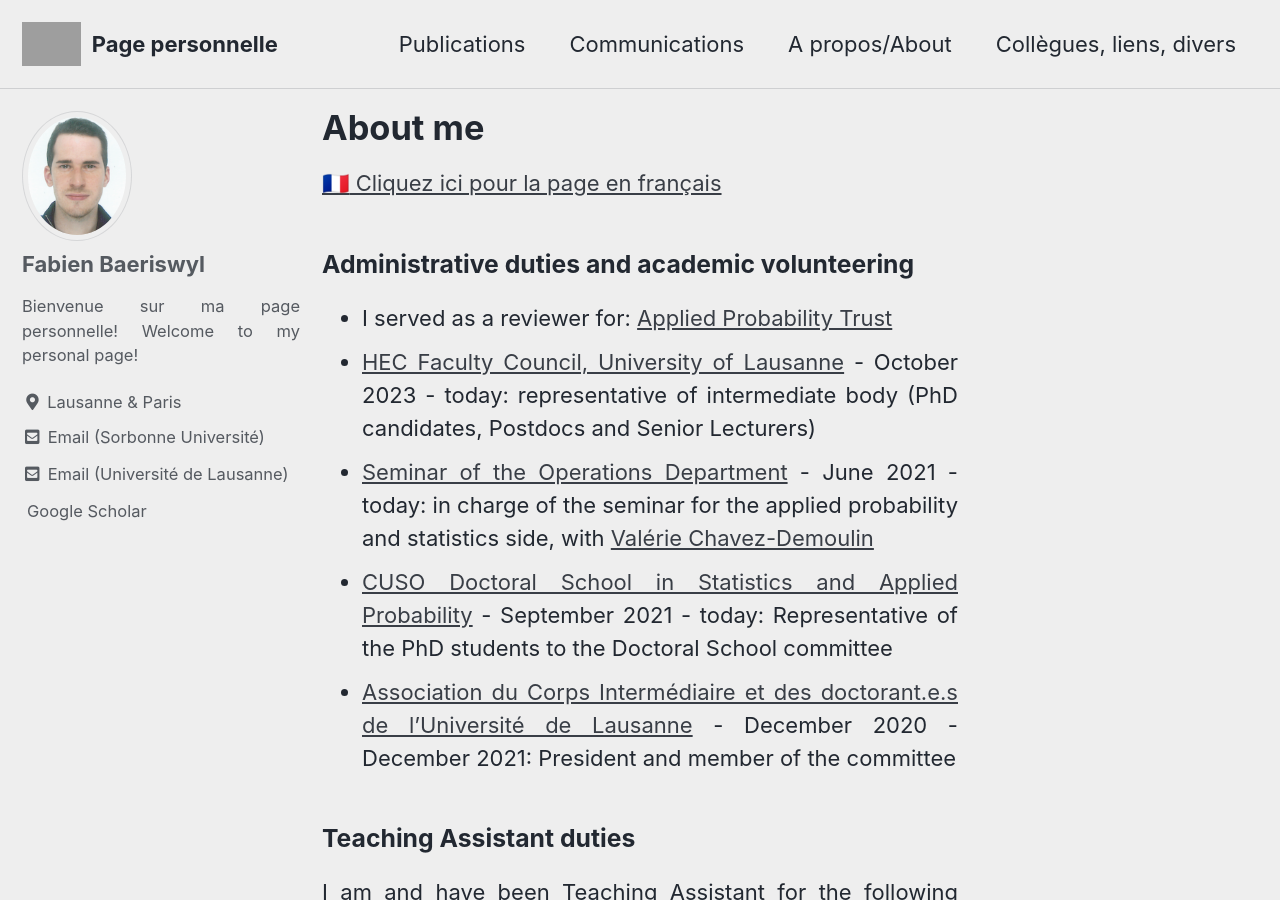
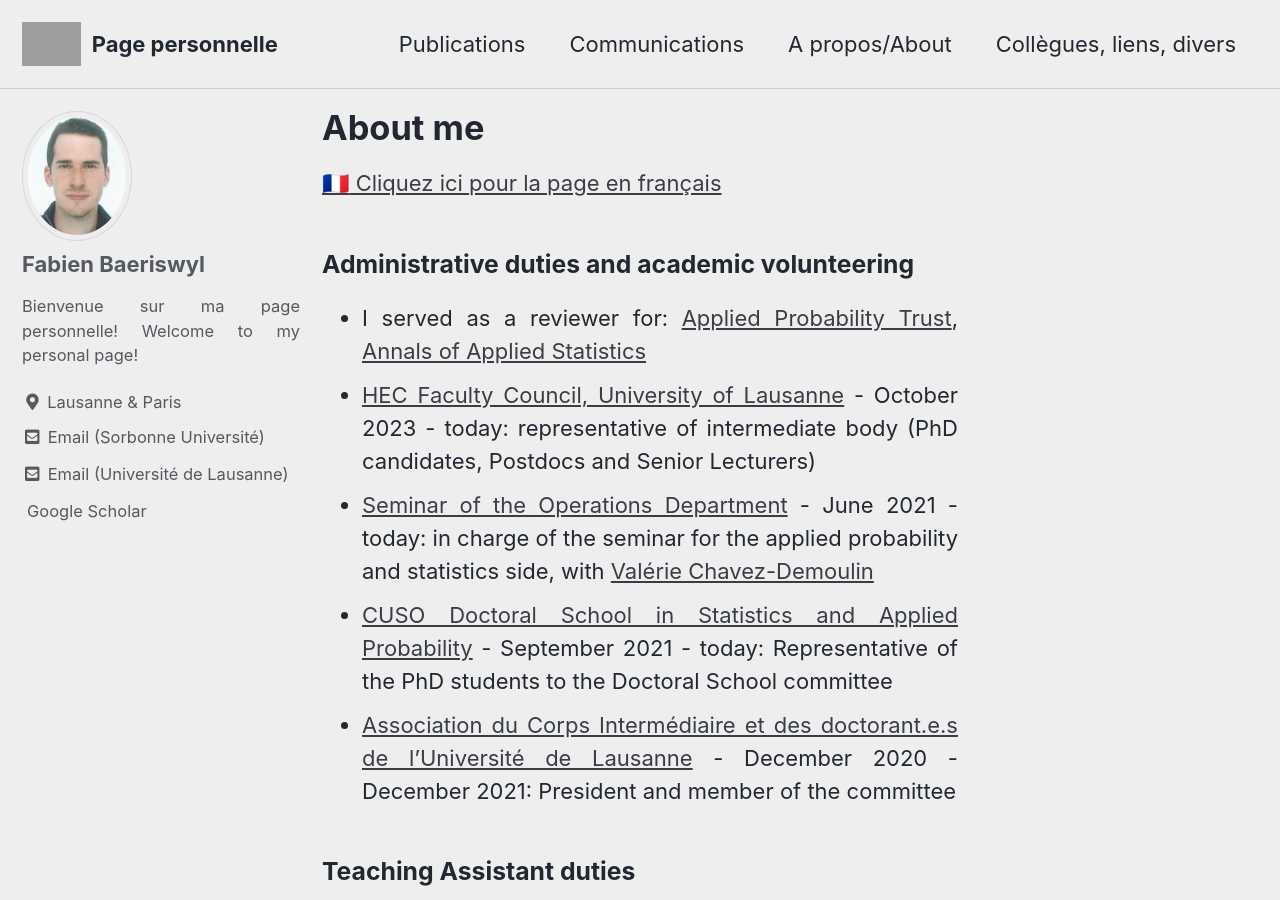
Before and after one commit to hplaninic/hrvoje.planinic.github.io, a Jekyll site: the page built from _pages/about-en.md, in a window 1280 px wide and 900 px high. Built offline with Jekyll 4.4.1, drawn with Linux system fonts in a browser that asks for light colours; cached includes are drawn as plain includes; emoji names are drawn with the system emoji font; a style sheet for code colours, icons or effects is not loaded; grey boxes are pictures that could not be loaded.

Commit message:
Update about-en.md

```diff
--- a/_pages/about-en.md
+++ b/_pages/about-en.md
@@ -10,7 +10,7 @@ author_profile: true
 
 ### Administrative duties and academic volunteering
 
-- I served as a reviewer for: [Applied Probability Trust](https://www.cambridge.org/core/societies/applied-probability-trust)
+- I served as a reviewer for: [Applied Probability Trust](https://www.cambridge.org/core/societies/applied-probability-trust), [Annals of Applied Statistics](https://imstat.org/journals-and-publications/annals-of-applied-statistics/)
 - [HEC Faculty Council, University of Lausanne](https://www.unil.ch/hec/fr/home/contact/conseil-de-faculte.html) - October 2023 - today: representative of intermediate body (PhD candidates, Postdocs and Senior Lecturers)
 - [Seminar of the Operations Department](https://do-seminar-unil.github.io) - June 2021 - today: in charge of the seminar for the applied probability and statistics side, with [Valérie Chavez-Demoulin](https://applicationspub.unil.ch/interpub/noauth/php/Un/UnPers.php?PerNum=1081431&LanCode=8)
 - [CUSO Doctoral School in Statistics and Applied Probability](https://statistique.cuso.ch/accueil) - September 2021 - today: Representative of the PhD students to the Doctoral School committee
```
